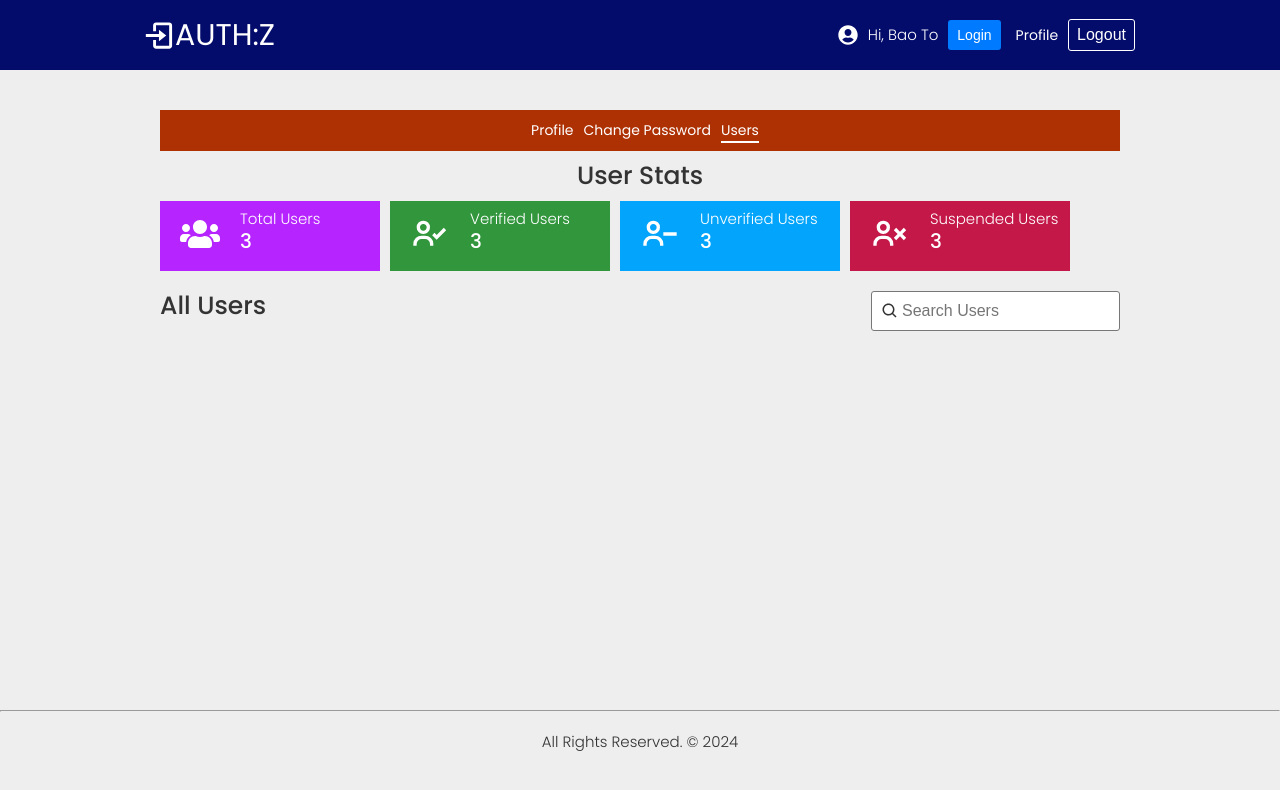
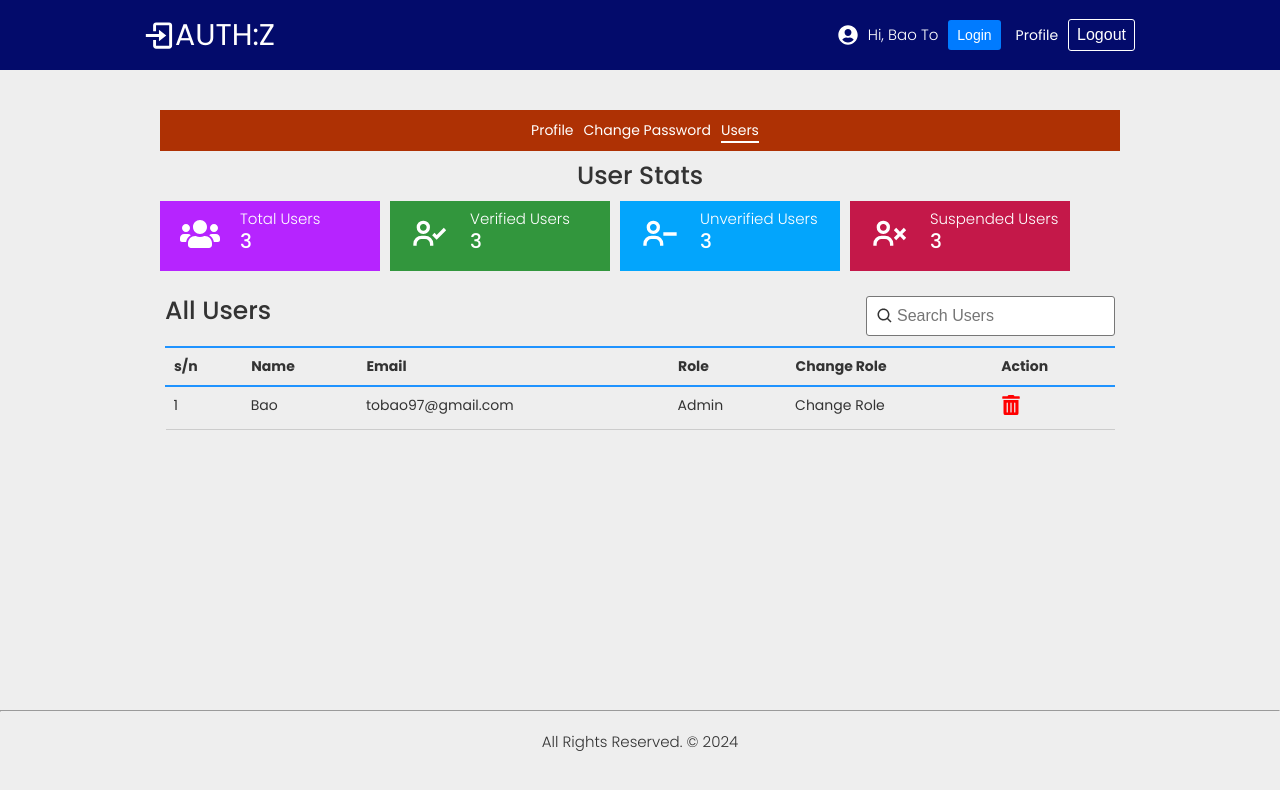
Before and after one commit to tobao/MernAuthFrontend, a React (Create React App) app: page /users in a window 1280 px wide. Shown: the top 790 px of the page. Built offline with nearby package versions, Linux system fonts and the light colour scheme.

Commit message:
User Table

```diff
--- a/src/pages/userLists/UserLists.js
+++ b/src/pages/userLists/UserLists.js
@@ -3,6 +3,7 @@ import PageMenu from '../../components/pagemenu/PageMenu'
 import './UserLists.scss'
 import UserStats from '../../components/userStats/UserStats'
 import Search from '../../components/search/Search'
+import { FaTrashAlt } from 'react-icons/fa'
 
 const UserLists = () => {
   return (
@@ -11,6 +12,7 @@ const UserLists = () => {
         <PageMenu/>
         <UserStats/>
         <div className="user-list">
+          <div className="table">
             <div className="--flex-between">
               <span>
                 <h3>All Users</h3>
@@ -19,6 +21,33 @@ const UserLists = () => {
                 <Search/>
               </span>
             </div>
+            {/* Table */}
+            <table>
+              <thead>
+                <tr>
+                  <th>s/n</th>
+                  <th>Name</th>
+                  <th>Email</th>
+                  <th>Role</th>
+                  <th>Change Role</th>
+                  <th>Action</th>
+                </tr>
+              </thead>
+              <tbody>
+                <tr>
+                  <td>1</td>
+                  <td>Bao</td>
+                  <td>tobao97@gmail.com</td>
+                  <td>Admin</td>
+                  <td>Change Role</td>
+                  <td>
+                    <span><FaTrashAlt size={20} color="red" /></span>
+                  </td>
+                </tr>
+              </tbody>
+            </table>
+          </div>
+
         </div>
       </div>
     </section>
```
Lines whose indentation alone changed are shown as unchanged.
